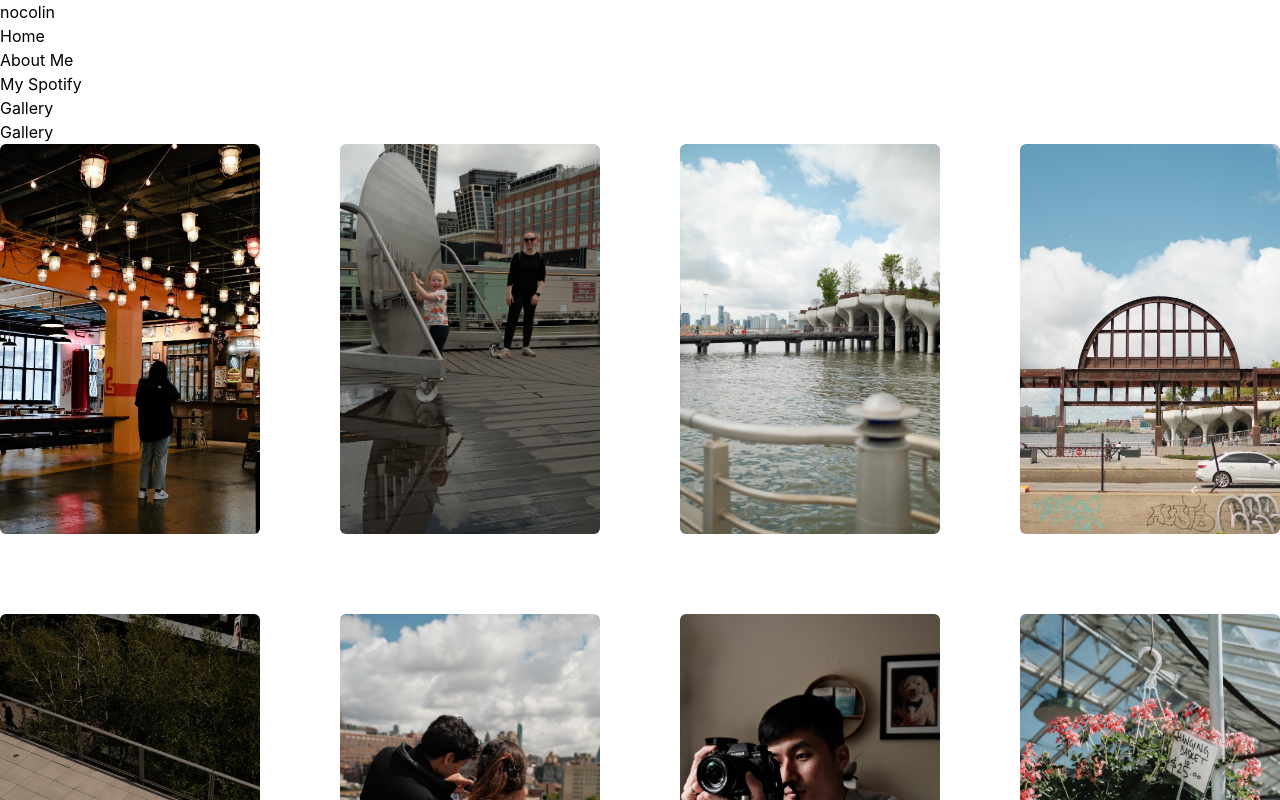
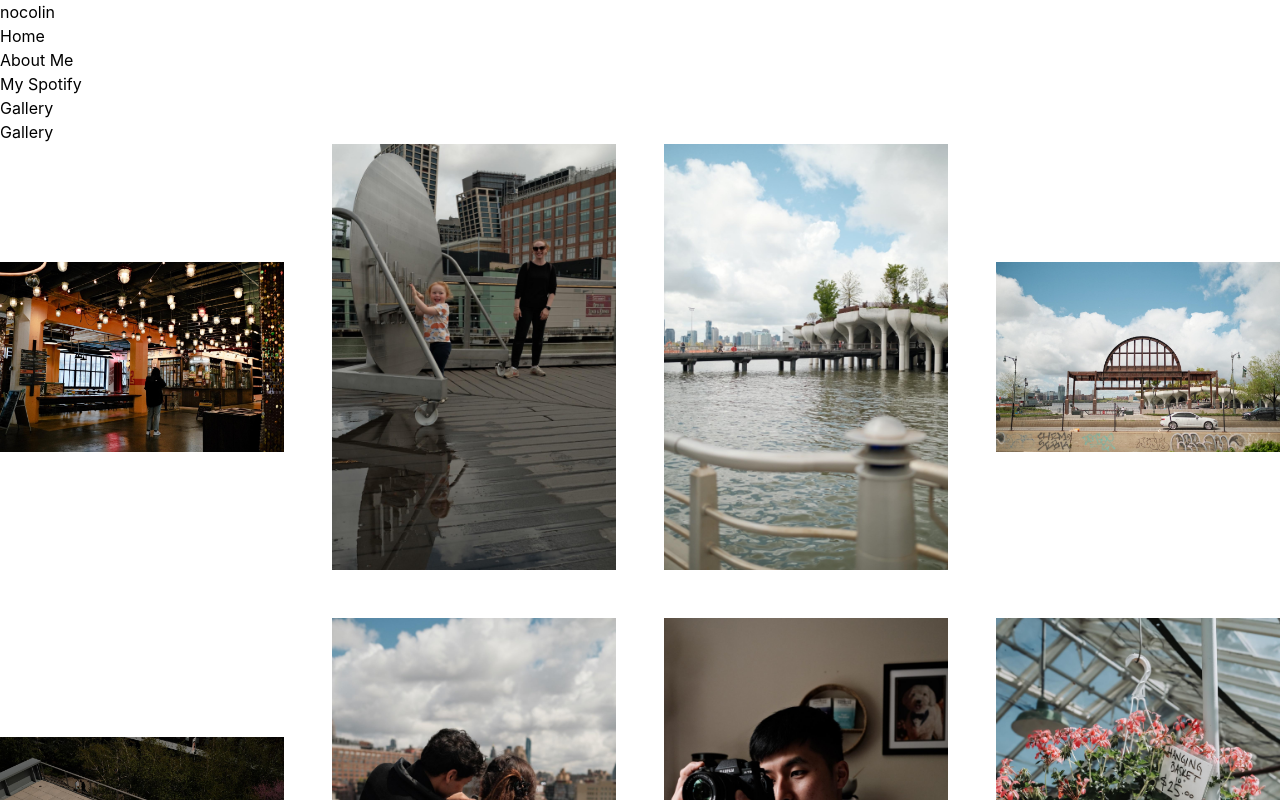
Before and after one commit to kcnminus/nocolin, a React (Create React App) app: page /gallery in a window 1280 px wide. Both pictures are taken after a click on the item "Gallery". Shown: the top 800 px of the page. Built offline with nearby package versions, Linux system fonts and the light colour scheme.

Commit message:
styled the gallery grid a bit

```diff
--- a/src/components/Gallery.js
+++ b/src/components/Gallery.js
@@ -33,13 +33,13 @@ const Gallery = () => {
   return (
     <div className="max-w-screen-xl mx-auto">
       <h2>Gallery</h2>
-      <div className="grid grid-cols-1 sm:grid-cols-2 md:grid-cols-3 lg:grid-cols-4 gap-20">
+      <div className="grid grid-flow-row grid-cols-1 sm:grid-cols-2 md:grid-cols-3 lg:grid-cols-4 gap-12">
         {imageData.map((imageUrl, index) => (
           <img
           key={index}
           src={imageUrl}
           alt={`by Colin ${index + 1}`}
-          className="rounded-md w-full h-full object-cover"
+          className="w-full h-full object-scale-down"
           />
         ))}
       </div>
```
